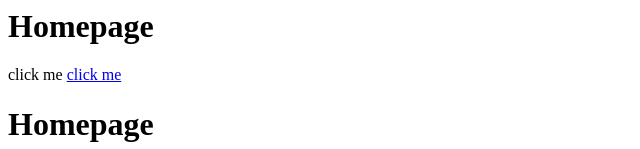
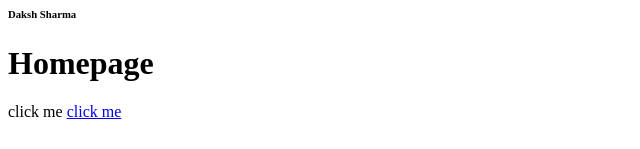
Before and after one commit to NightHawk910/NightHawk910.github.io, a plain HTML site: page index.html in a window 1280 px wide. Shown: the top 149 px of the page, without its empty margins (0-640 px from the left). Drawn offline with Linux system fonts and the light colour scheme.

Commit message:
added_my_name

```diff
--- a/index.html
+++ b/index.html
@@ -1,6 +1,7 @@
 <html>
     <head></head>
     <body>
+        <h6>Daksh Sharma</h6>
         <h1>Homepage</h1>
         <a>click me</a>
         <a href="https://www.theodinproject.com/about">click me</a>
```
